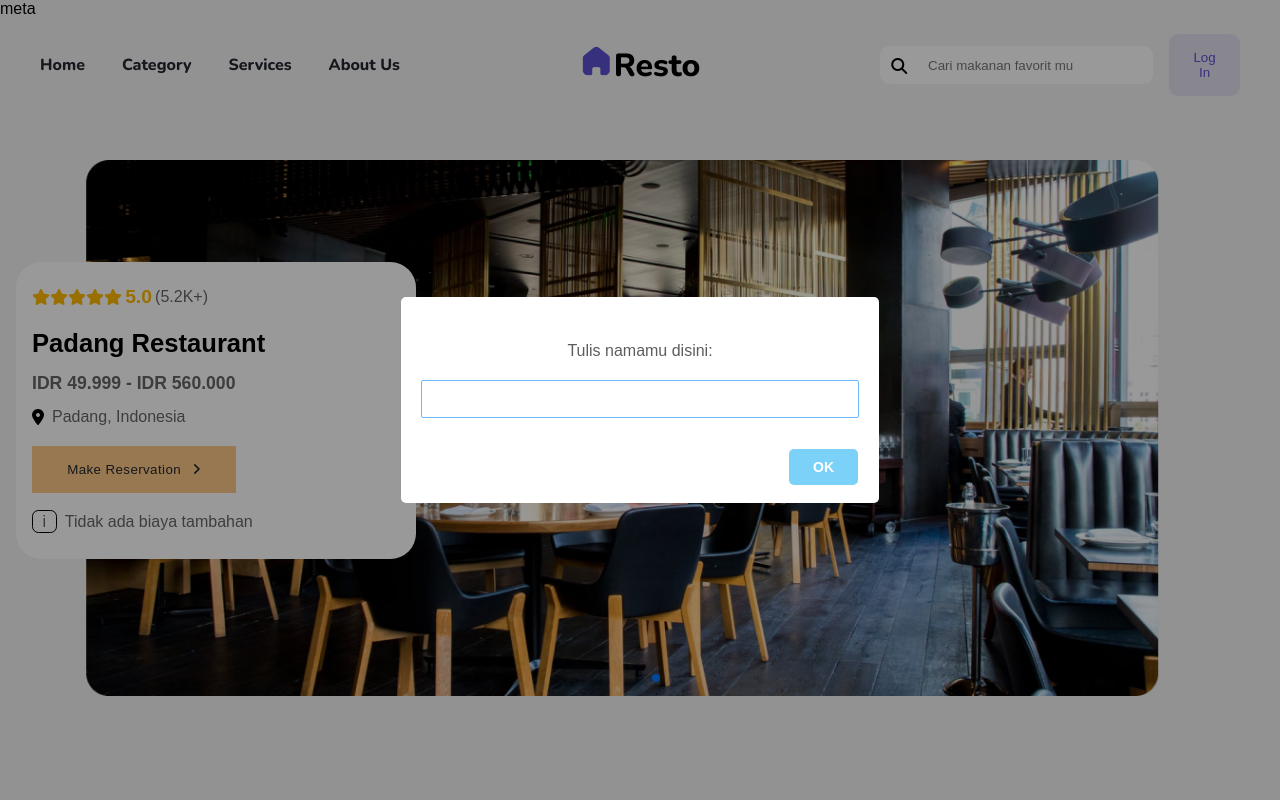
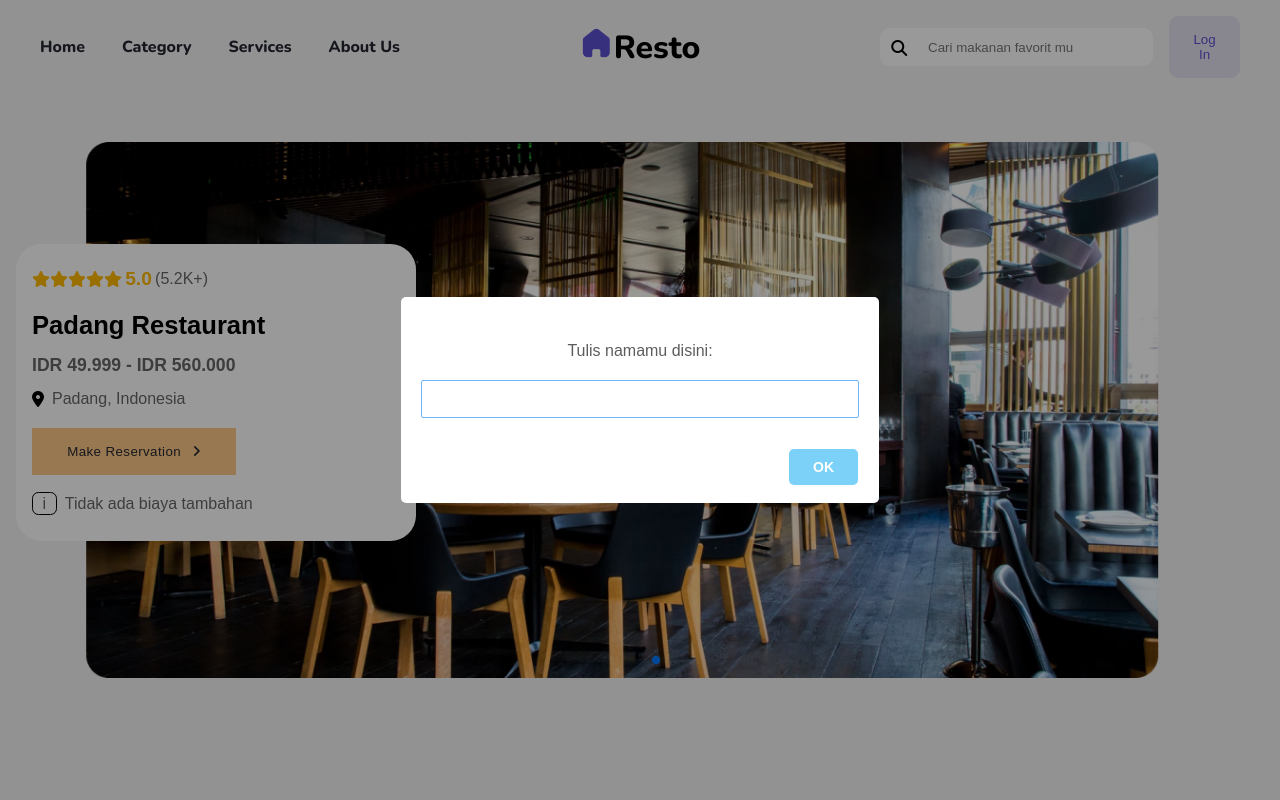
Before and after one commit to ikhlasdansantai/build-with-angga-slicing-challenge, a plain HTML site: page index.html in a window 1280 px wide. Shown: the top 800 px of the page. Drawn offline with nearby package versions, Linux system fonts and the light colour scheme.

Commit message:
adding meta tag on head tag

```diff
--- a/index.html
+++ b/index.html
@@ -4,8 +4,9 @@
     <meta charset="UTF-8" />
     <meta http-equiv="X-UA-Compatible" content="IE=edge" />
     <meta name="viewport" content="width=device-width, initial-scale=1.0" />
+    <meta name="description" content="Slicing Figma Design Challenge" />
+    <meta name="author" content="ikhlasdansantai" />
     <title>Build With Angga Challenge</title>
-    meta
     <!-- *CSS Native -->
     <link rel="stylesheet" href="style/style.css" />
 
```
